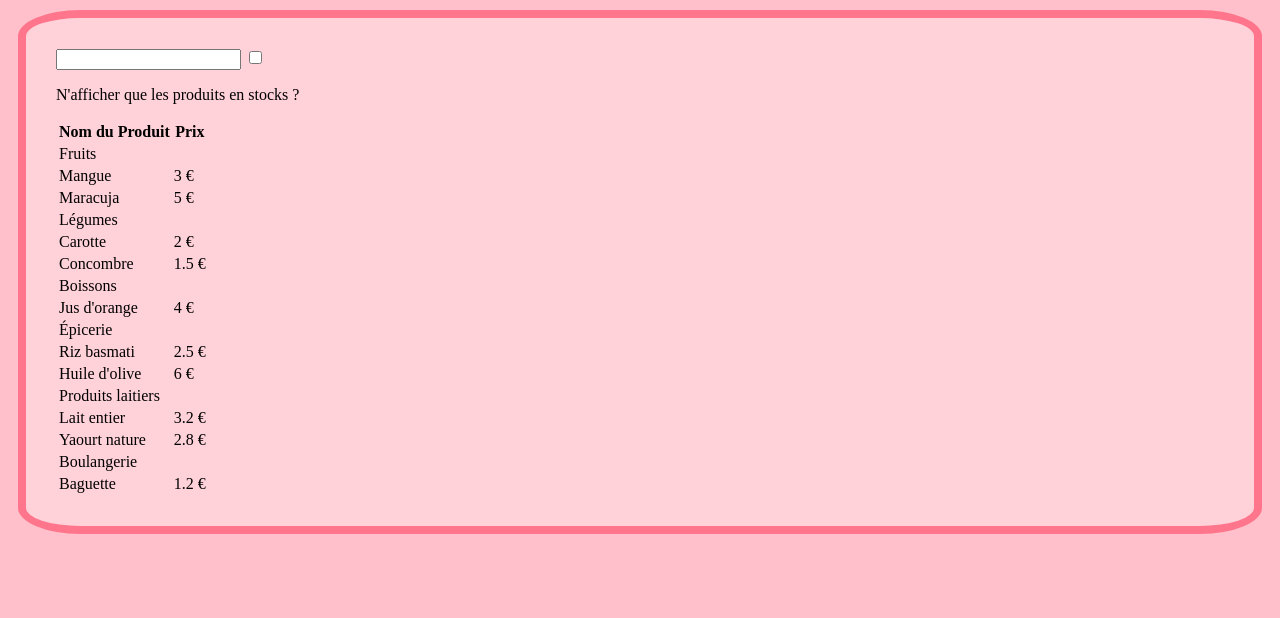
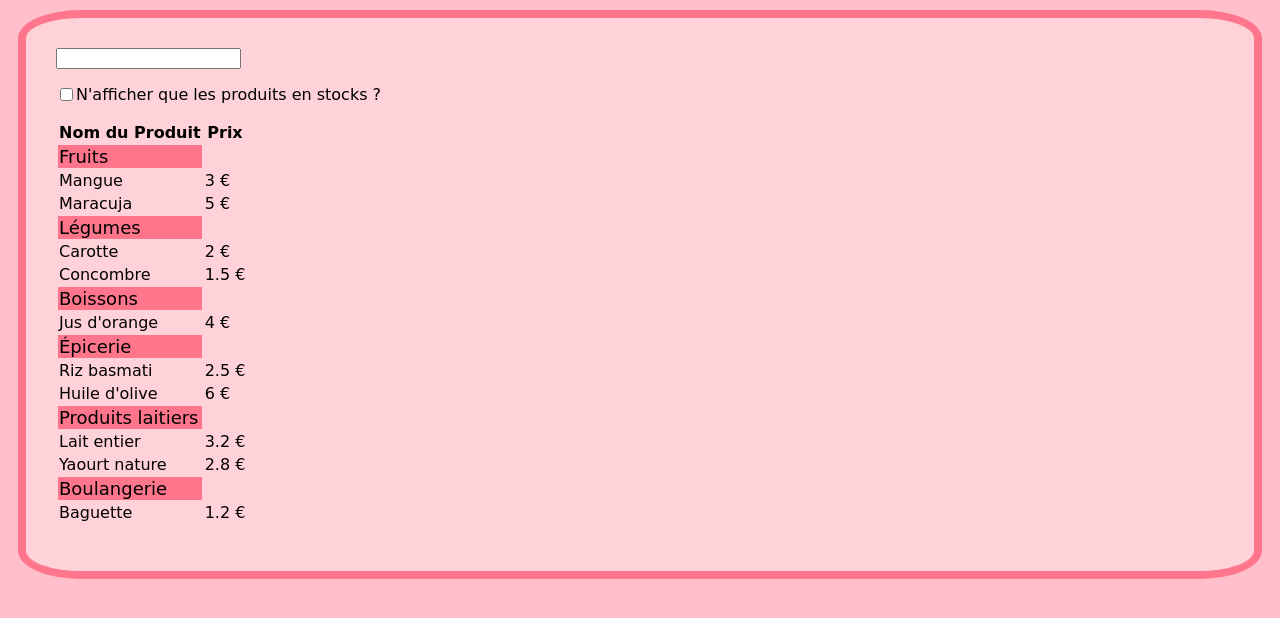
Before and after one commit to Karljoy973/react-journey, a React (Vite) app: page / in a window 1280 px wide. Shown: the top 618 px of the page. Built offline with nearby package versions, Linux system fonts and the light colour scheme; the HTML template or start-up script is replaced by a standard one.

Commit message:
Projet fini, j'aurais pu faire un css plus beau mais l'intéret de ce projet est d'apprendre à utiliser react

```diff
--- a/src/App.tsx
+++ b/src/App.tsx
@@ -1,5 +1,5 @@
 import { useState } from "react";
-import './assets/main.css';
+import "./assets/main.css";
 type ProductCategoryProps = Pick<Product, "categorie">;
 type ProductRowProps = Pick<Product, "nom" | "prix">;
 const CategoryOptions = [
@@ -43,36 +43,58 @@ const PRODUCTS: Product[] = [
 function App() {
   const [onCheck, setOnCheck] = useState(false);
   const handleOnCheck = (e) => setOnCheck(e);
+  const [onFilled, setOnFilled] = useState("");
+  const handleOnFilled = (e) => setOnFilled(e);
 
   return (
     <>
-      <SearchBar checked={onCheck} handleOnCheck={handleOnCheck} />
-      {onCheck ? (
+      <SearchBar
+        checked={onCheck}
+        handleOnCheck={handleOnCheck}
+        onFilled={onFilled}
+        handleOnFilled={handleOnFilled}
+      />
+      {onCheck && !!onFilled ? (
+        <ProductTable
+          products={PRODUCTS.filter((product) => product.stock).filter(
+            (product) => product.nom.includes(onFilled),
+          )}
+        />
+      ) : onCheck && !onFilled ? (
         <ProductTable products={PRODUCTS.filter((product) => product.stock)} />
+      ) : !onCheck && onFilled ? (
+        <ProductTable
+          products={PRODUCTS.filter((product) =>
+            product.nom.includes(onFilled),
+          )}
+        />
       ) : (
         <ProductTable products={PRODUCTS} />
       )}
+      <p>{onFilled}</p>
     </>
   );
 }
 
-function SearchBar({ checked, handleOnCheck }) {
-  const [onFilled, setOnFilled] = useState("");
-  const handleOnFilled = (e) => setOnField(e);
-
+function SearchBar({ checked, handleOnCheck, filled, handleOnFilled }) {
   return (
     <>
-      <ProductSearch filled={onFilled} onFilled={setOnFilled} />
+      <ProductSearch
+        filled={filled}
+        onChange={(e) => handleOnFilled(e.target.value)}
+        onFilled={(e) => handleOnFilled(e)}
+      />
       <Checkbox checked={checked} onCheck={(e) => handleOnCheck(e)} />
     </>
   );
 }
-
-function ProductSearch({ filled, onFilled }) {
+type ProductSearchProps = { filled: string; onFilled: Function };
+function ProductSearch({ filled, onFilled }: ProductSearchProps) {
   return (
     <>
       <input
-	className='recherche-produit'
+        id="recherche-produit"
+        className="recherche-produit"
         type="search"
         value={filled}
         onChange={(e) => onFilled(e.target.value)}
@@ -82,22 +104,23 @@ function ProductSearch({ filled, onFilled }) {
 }
 function Checkbox({ checked, onCheck }) {
   return (
-    <>
+    <div className="produits-en-stock">
       <input
+        id="produits-en-stock"
         type="checkbox"
         checked={checked}
         onChange={(e) => onCheck(e.target.checked)}
       />
       <p>N'afficher que les produits en stocks ? </p>
-    </>
+    </div>
   );
 }
 
 function ProductTable({ products }: ProductRowProps[]) {
   return (
     <>
-
-      <table><thead>
+      <table>
+        <thead>
           <tr>
             <th scope="col">Nom du Produit</th>
             <th scope="col">Prix</th>
@@ -105,10 +128,14 @@ function ProductTable({ products }: ProductRowProps[]) {
         </thead>
         <tbody>
           {CategoryOptions.map((_categorie, index) => (
-          <ProductCategory key={index} categorie={_categorie} products={products} />
+            <ProductCategory
+              key={index}
+              categorie={_categorie}
+              products={products}
+            />
           ))}
-      </tbody></table>
-
+        </tbody>
+      </table>
     </>
   );
 }
@@ -128,7 +155,9 @@ function ProductCategory({ categorie, products }) {
 function ProductCategoryRow({ categorie }: ProductCategoryProps) {
   return (
     <>
-      <tr className='categorie-produit'><td>{categorie}</td></tr>
+      <tr className="categorie-produit">
+        <td>{categorie}</td>
+      </tr>
     </>
   );
 }
@@ -136,7 +165,7 @@ function ProductCategoryRow({ categorie }: ProductCategoryProps) {
 function ProductRow({ nom, prix }: ProductRowProps) {
   return (
     <>
-      <tr className='produit'>
+      <tr className="produit">
         <td>{nom}</td>
         <td>{prix} €</td>
       </tr>
--- a/src/assets/main.css
+++ b/src/assets/main.css
@@ -1,4 +1,6 @@
-body {background-color:pink}
+body {
+  background-color: pink;
+}
 
 #root {
   border-style: solid;
@@ -6,9 +8,22 @@ body {background-color:pink}
   border-color: #ff758c;
   border-radius: 5%;
   margin: 10px;
-	padding:30px;
-	background-color: rgba(255,232,235,0.4);
+  padding: 30px;
+  background-color: rgba(255, 232, 235, 0.4);
 }
 
-input [type='search'] {
-	width: 400px;}
+.produits-en-stock {
+  display: flex;
+}
+
+p {
+  font-family: comic sans ms;
+}
+
+tr {
+  font-family: comic sans ms;
+}
+.categorie-produit {
+  font-size: large;
+  background-color: #ff758c;
+}
```
Lines whose indentation alone changed are shown as unchanged.
